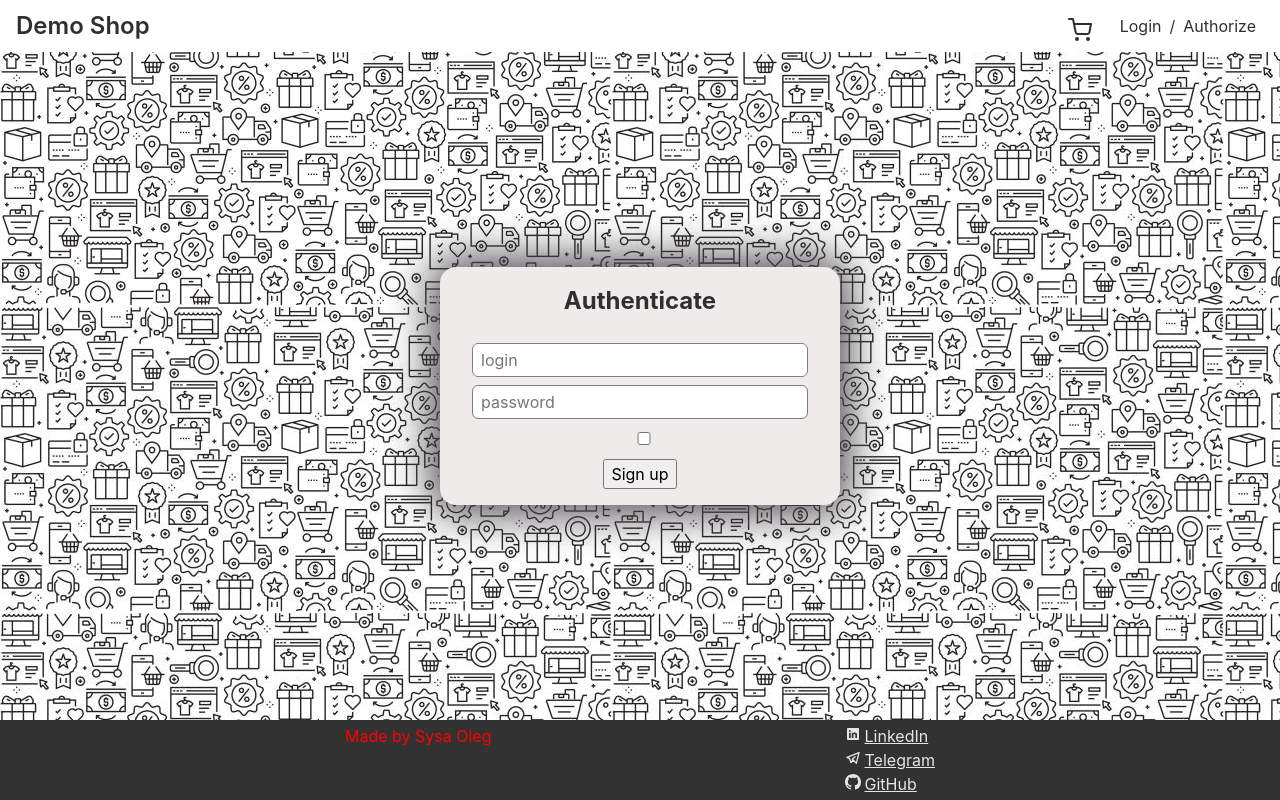
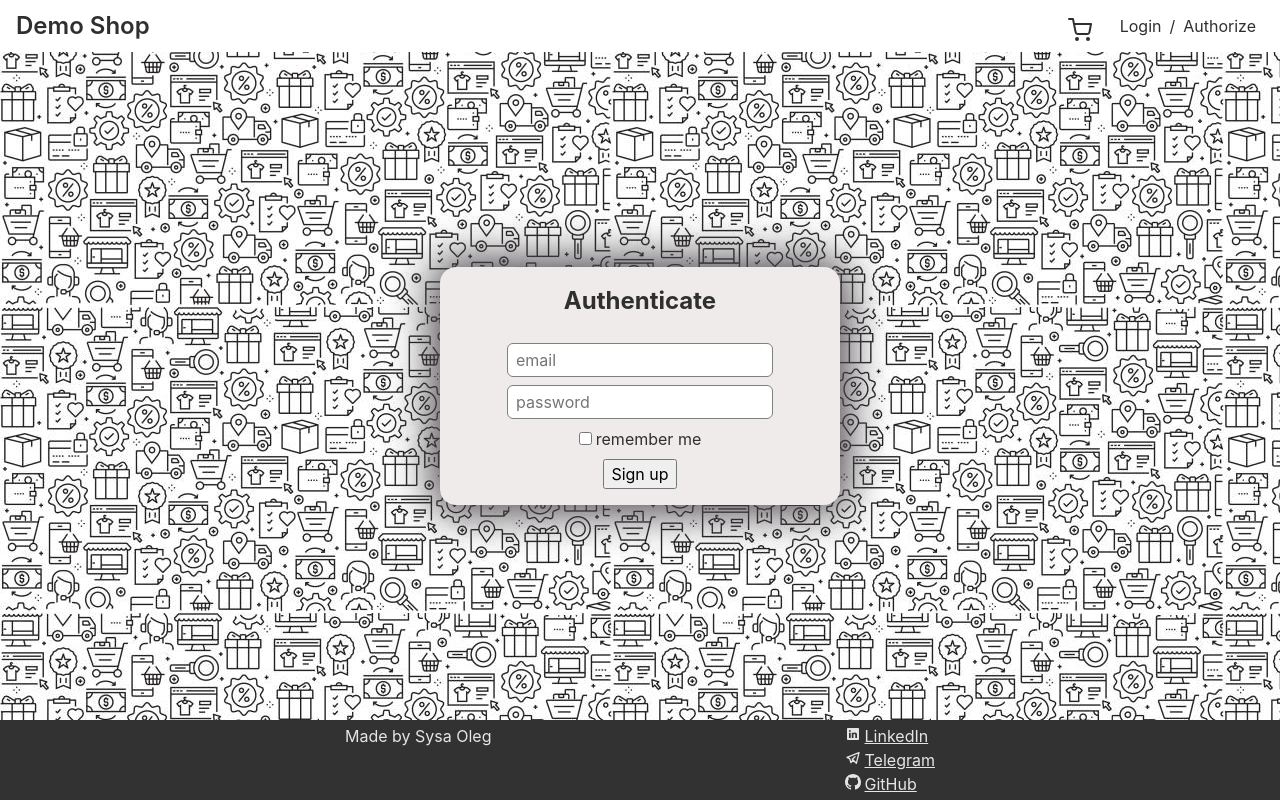
Before and after one commit to 5450L/demo-shop, a React (Create React App) app: page /auth in a window 1280 px wide. Built offline with nearby package versions, Linux system fonts and the light colour scheme.

Commit message:
authentication works

```diff
--- a/package.json
+++ b/package.json
@@ -7,6 +7,7 @@
     "@testing-library/react": "^13.4.0",
     "@testing-library/user-event": "^13.5.0",
     "axios": "^1.2.1",
+    "firebase": "^9.15.0",
     "react": "^18.2.0",
     "react-dom": "^18.2.0",
     "react-icons": "^4.7.1",
--- a/src/api/fakeStoreApi.js
+++ b/src/api/fakeStoreApi.js
@@ -1,5 +1,3 @@
-import axios from "axios";
-
 const defaultPath = "https://fakestoreapi.com/products";
 
 export const productsApi = {
@@ -12,7 +10,7 @@ export const productsApi = {
     },
 
     getAllCategories() {
-    return fetch("https://fakestoreapi.com/products/categories")
+        return fetch(`${defaultPath}/categories`)
             .then((res) => res.json())
             .then((json) => {
                 return json;
--- /dev/null
+++ b/src/api/firebaseApi.js
@@ -0,0 +1,19 @@
+import axios from "axios";
+
+const instance = axios.create(
+    {
+        baseURL: 'https://identitytoolkit.googleapis.com/v1/accounts:',
+        withCredentials: true,
+
+    }
+)
+
+export const authApi = {
+    auth(email, password) {
+        return axios.post(`https://identitytoolkit.googleapis.com/v1/accounts:signUp?key=AIzaSyDX0Ren1uI6xj7KXvc0FZ0oIUGte1mhcfw`, {
+            email,
+            password,
+            returnSecureToken: true
+        })
+    }
+}
--- a/src/components/Auth/Auth.jsx
+++ b/src/components/Auth/Auth.jsx
@@ -3,11 +3,20 @@ import authStyles from './Auth.module.css'
 import {Field, reduxForm} from "redux-form";
 import {required} from "../../shared/validators";
 import {Input} from "../../shared/FormControls/FormControls";
+import {selectIsAuth} from "../../redux/selectors/auth-selectors";
+import {connect} from "react-redux";
+import {signUp} from "../../redux/reducers/auth-reducer";
+import {Navigate} from "react-router";
 
 function Auth(props) {
+    console.log(props.isAuth)
     const onSubmit = (formData) => {
-        console.log(formData)
+        if (formData) {
+            props.signUp(formData.email, formData.password)
+        }
     }
+    if (props.isAuth === true) return <Navigate to={'/'}/>
+
     return (
         <div>
             <AuthReduxForm onSubmit={onSubmit}/>
@@ -20,16 +29,13 @@ const AuthForm = (props) => {
         <form className={authStyles.authForm} onSubmit={props.handleSubmit}>
             <h2>Authenticate</h2>
 
-            <div>
-                <Field name={'login'} component={Input} placeholder={'login'} validate={[required]}/>
-            </div>
-            <div>
-                <Field name={'password'} component={Input} type={'password'} placeholder={'password'}
-                       validate={required}/>
-            </div>
-            <div>
-                <Field name={'rememberMe'} component={Input} type={'checkbox'} placeholder={'login'}/>
-            </div>
+            <Field name={'email'} component={Input} type={'email'} placeholder={'email'} validate={[required]}/>
+
+            <Field name={'password'} component={Input} type={'password'} placeholder={'password'}
+                   validate={required}/>
+
+            <Field name={'rememberMe'} component={Input} type={'checkbox'} placeholder={'login'}/>
+
 
             <div className={authStyles.submitButton}>
                 <button>Sign up</button>
@@ -41,4 +47,10 @@ const AuthForm = (props) => {
 
 const AuthReduxForm = reduxForm({form: 'auth'})(AuthForm)
 
-export default Auth;
+let mapStateToProps = (state) => {
+    return {
+        isAuth: selectIsAuth(state)
+    }
+}
+
+export default connect(mapStateToProps, {signUp})(Auth);
--- a/src/components/Header/Header.jsx
+++ b/src/components/Header/Header.jsx
@@ -4,6 +4,7 @@ import {FiShoppingCart} from "react-icons/fi";
 import {NavLink} from "react-router-dom";
 import {selectPurchasesAmount} from "../../redux/selectors/cart-selectors";
 import {connect} from "react-redux";
+import {selectIsAuth} from "../../redux/selectors/auth-selectors";
 
 const Header = (props) => {
     return (
@@ -34,7 +35,10 @@ const Header = (props) => {
 };
 
 let mapStateToProps = (state) => {
-    return {purchasesAmount: selectPurchasesAmount(state)};
+    return {
+        purchasesAmount: selectPurchasesAmount(state),
+        isAuth: selectIsAuth(state)
+    };
 };
 
 export default connect(mapStateToProps, {})(Header);
--- /dev/null
+++ b/src/redux/reducers/auth-reducer.js
@@ -0,0 +1,36 @@
+import {authApi} from "../../api/firebaseApi";
+
+//actions types
+const AUTHORIZE = "AUTHORIZE";
+//initial state
+let initialState = {
+    isAuth: false,
+    user: {}
+};
+//reducer
+const authReducer = (state = initialState, action) => {
+    switch (action.type) {
+        case AUTHORIZE:
+            return {...state, isAuth: true}
+
+        default:
+            return state;
+    }
+};
+//action creators
+export const authorize = (userData) => ({
+    type: AUTHORIZE,
+    userData,
+});
+
+//thunks
+export const signUp = (email, password) => {
+    return (dispatch) => {
+        authApi.auth(email, password).then(response => {
+            console.log(response)
+            authorize(response)
+        }).catch(error => console.log(error.message))
+    };
+};
+
+export default authReducer;
--- a/src/redux/redux-store.js
+++ b/src/redux/redux-store.js
@@ -10,10 +10,12 @@ import {reducer as formReducer} from "redux-form"
 
 import productsReducer from "./reducers/products-reducer";
 import cartReducer from "./reducers/cart-reducer";
+import authReducer from "./reducers/auth-reducer";
 
 let reducers = combineReducers({
     products: productsReducer,
     cart: cartReducer,
+    auth:authReducer,
     form: formReducer
 });
 
--- /dev/null
+++ b/src/redux/selectors/auth-selectors.js
@@ -0,0 +1,3 @@
+export const selectIsAuth = (state) => {
+    return state.auth.isAuth;
+};
--- a/src/shared/FormControls/FormControls.js
+++ b/src/shared/FormControls/FormControls.js
@@ -6,7 +6,8 @@ export const Input = ({input, meta, ...props}) => {
         <div className={FormControlsStyles.inputContainer}>
             <input {...input}{...props}
                    className={(meta.error && meta.touched) ? FormControlsStyles.error : undefined}/>
-            {meta.error && meta.touched && <p>{meta.error}*</p>}
+            {input.name === 'rememberMe' ? <label>remember me</label> : undefined}
+            {meta.error && meta.touched && <p className={FormControlsStyles.errorMessage}>{meta.error}*</p>}
         </div>
     );
 }
--- a/src/shared/FormControls/FormControls.module.css
+++ b/src/shared/FormControls/FormControls.module.css
@@ -1,7 +1,7 @@
 
 input {
-    width: 100%;
-
+    /*width: 100%;*/
+    margin: auto;
     padding: 4px 8px;
 
     border: 1px solid grey;
@@ -11,13 +11,17 @@ input {
 
 .inputContainer {
     margin-bottom: 8px;
+    text-align: center;
+}
+.inputContainer label{
+    margin-left: 4px;
 }
 
 .error {
     border-color: red;
 }
 
-p {
-    text-align: start;
+.errorMessage {
+    margin-left: -60px;
     color: red;
 }
```
Also changed, not shown: src/firebase.js (added, +12 -0 lines), 2 other files (tests, documents, lock files or other folders). Lines whose indentation alone changed are shown as unchanged.
